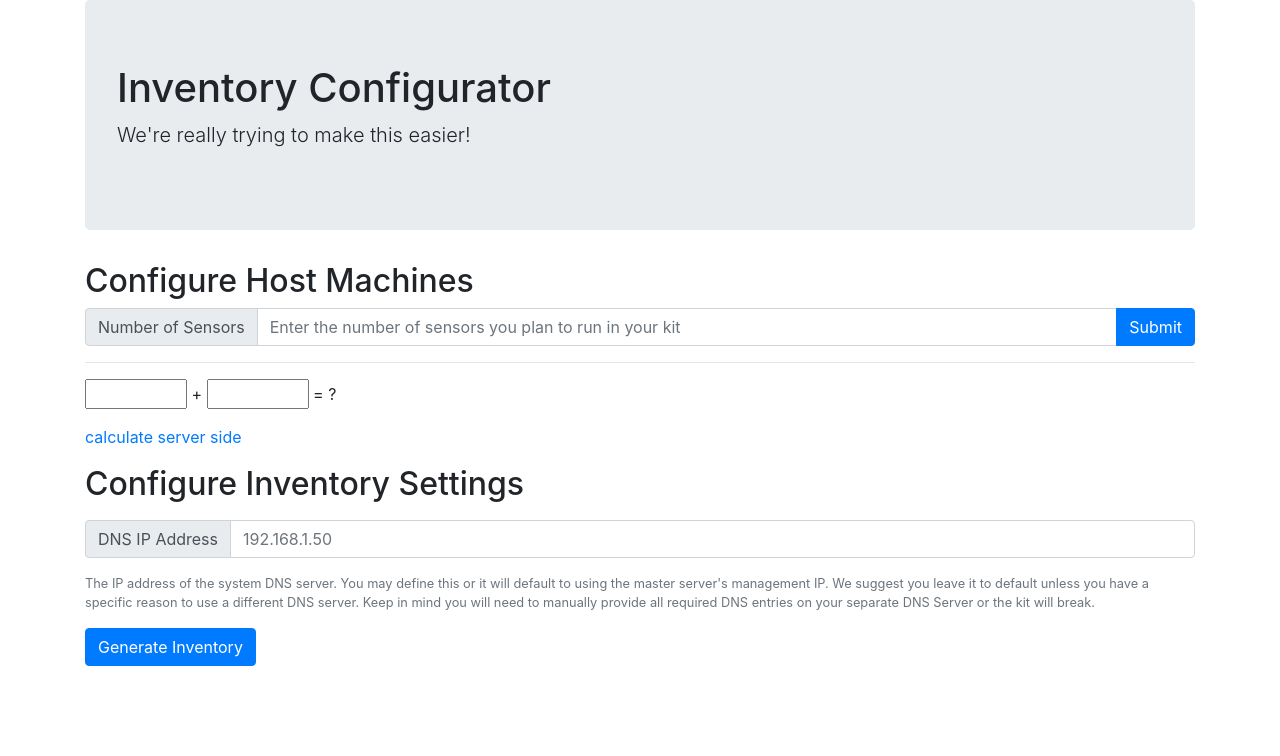
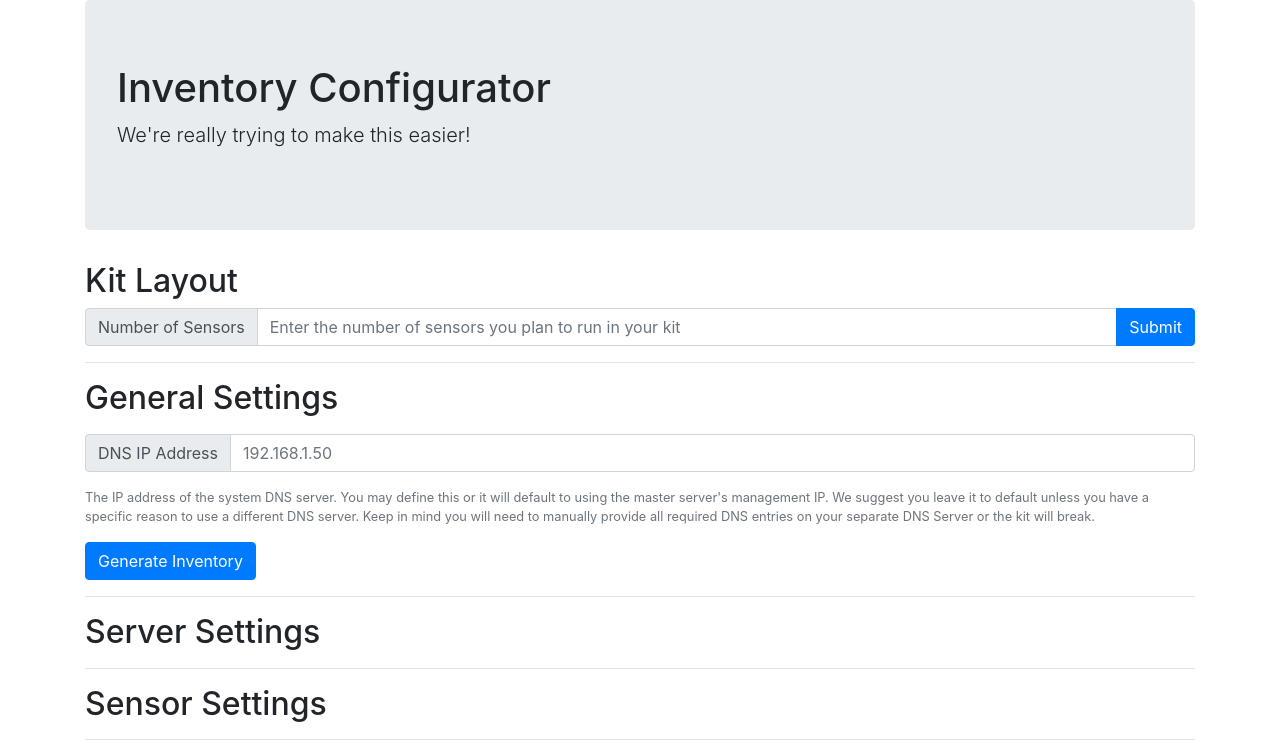
Before and after one commit to grantcurell/rock-frontend, a Flask app: page / in a window 1280 px wide. Shown: the part 56-812 px from the top of the page. Before the commit the page ends 722 px from the top, so only its background shows below. Run offline with Flask 2, Linux system fonts and the light colour scheme; parts of the project's set-up code (start-up, migrations or seed data) failed here and were passed over; some libraries are stand-ins or nearby versions.

Commit message:
Working sensor settings

```diff
--- a/tfplenum-frontend/SOURCE/frontend/app/templates/button.html
+++ b/tfplenum-frontend/SOURCE/frontend/app/templates/button.html
@@ -1,10 +1,25 @@
+<!--
+# button_id (string): The id which will be used to identify the button created
+# botton_form_pointer (WTForm Field): A pointer to the WTForm Field class which
+#                                     the button will use to take input from
+# button_label (string): The text which will affix the left side of the input field
+# button_text (string): The text for the button itself
+# button_description (string): This is optional. If you want to provide a description
+#                              below the button you can do so with this option.
+-->
 <div class="input-group mb-3">
   <div class="input-group-prepend">
     <span class="input-group-text" id="">{{ button_label }}</span>
   </div>
-  <!--<input type="text" class="form-control" placeholder="{{ button_placeholder }}" aria-label="" aria-describedby="basic-addon1">-->
-  {{ button_name(class="form-control") }}
+  {{ button_form_pointer(class="form-control") }}
   <div class="input-group-append">
     <button id="{{ button_id }}" class="btn btn-primary" type="button">{{ button_text }}</button>
   </div>
 </div>
+{% if button_description is defined %}
+<p>
+  <small class="form-text text-muted">
+    {{ button_description }}<br>
+  </small>
+</p>
+{% endif %}
--- a/tfplenum-frontend/SOURCE/frontend/app/templates/foozandfuncs.js
+++ b/tfplenum-frontend/SOURCE/frontend/app/templates/foozandfuncs.js
@@ -14,12 +14,6 @@ $(document).ready(function() {
 
 $(document).ready(function(){
     $("#{{ form.number_of_sensors_id }}").click(function(){
-        $("p").hide();
+        alert("Value: " + $("#number_of_sensors").val())
     });
 });
-
-
-
-//function displayDate() {
-//    document.getElementById("demo").innerHTML = Date();
-//}
--- a/tfplenum-frontend/SOURCE/frontend/app/templates/index.html
+++ b/tfplenum-frontend/SOURCE/frontend/app/templates/index.html
@@ -12,7 +12,6 @@
 <script type="text/javascript">
     {% include "foozandfuncs.js" %}
 </script>
-    <!-- The contents of myscript.js will be loaded inside the script tag -->
 {% endblock %}
 <div class="jumbotron">
   <h1>Inventory Configurator</h1>
@@ -20,8 +19,8 @@
 </div>
 <form action="/" method="post" role=form>
   {{ form.hidden_tag() }}
-  <h2>Configure Host Machines</h2>
-    {% with button_id=form.number_of_sensors_id, button_name=form.number_of_sensors, button_label=form.number_of_sensors_label, button_text=form.number_of_sensors_button_text %}
+  <h2>Kit Layout</h2>
+    {% with button_id=form.number_of_sensors_id, button_form_pointer=form.number_of_sensors, button_label=form.number_of_sensors_label, button_text=form.number_of_sensors_button_text %}
       {% include "button.html" %}
     {% endwith %}
     {% for error in form.number_of_sensors.errors %}
@@ -29,13 +28,8 @@
       {{ error }}
     </div>
     {% endfor %}
-    <p id="demo"></p>
   <hr>
-  <p><input type=text size=5 name=a> +
-     <input type=text size=5 name=b> =
-     <span id=result>?</span>
-  <p><a href=# id=calculate>calculate server side</a>
-  <h2>Configure Inventory Settings</h2>
+  <h2>General Settings</h2>
   <p>
     {% with text_input_name=form.dns_ip, text_input_field=form.dns_ip_label, text_input_description=form.dns_ip.description %}
       {% include "text_input.html" %}
@@ -47,6 +41,12 @@
     {% endfor %}
   </p>
   <p><button class="btn btn-primary" type="submit">Generate Inventory</button></p>
+  <hr>
+  <h2>Server Settings</h2>
+  <hr>
+  <h2>Sensor Settings</h2>
+  <div id=sensor></div>
+  <hr>
 </form>
 
 {% endblock %}
--- a/tfplenum-frontend/SOURCE/frontend/app/templates/text_input.html
+++ b/tfplenum-frontend/SOURCE/frontend/app/templates/text_input.html
@@ -6,6 +6,10 @@
   aria-label="Default" aria-describedby="inputGroup-sizing-default"> -->
   {{ text_input_name(class="form-control") }}
 </div>
-<small class="form-text text-muted">
-  {{ text_input_description }}<br>
-</small>
+{% if text_input_description is defined %}
+<p>
+  <small class="form-text text-muted">
+    {{ text_input_description }}<br>
+  </small>
+</p>
+{% endif %}
```
Also changed, not shown: tfplenum-frontend/SOURCE/frontend/app/templates/sensor_config.html (added).
